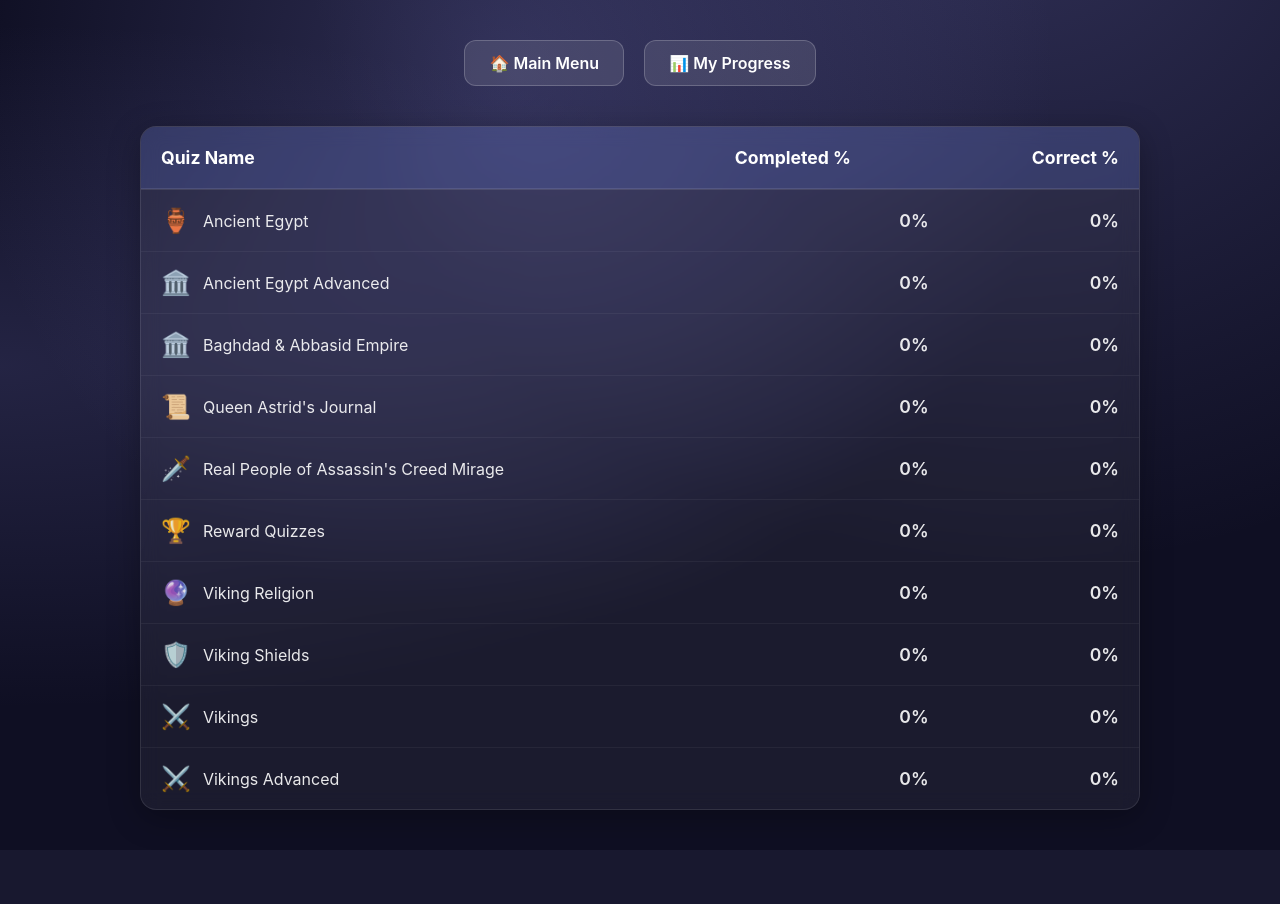
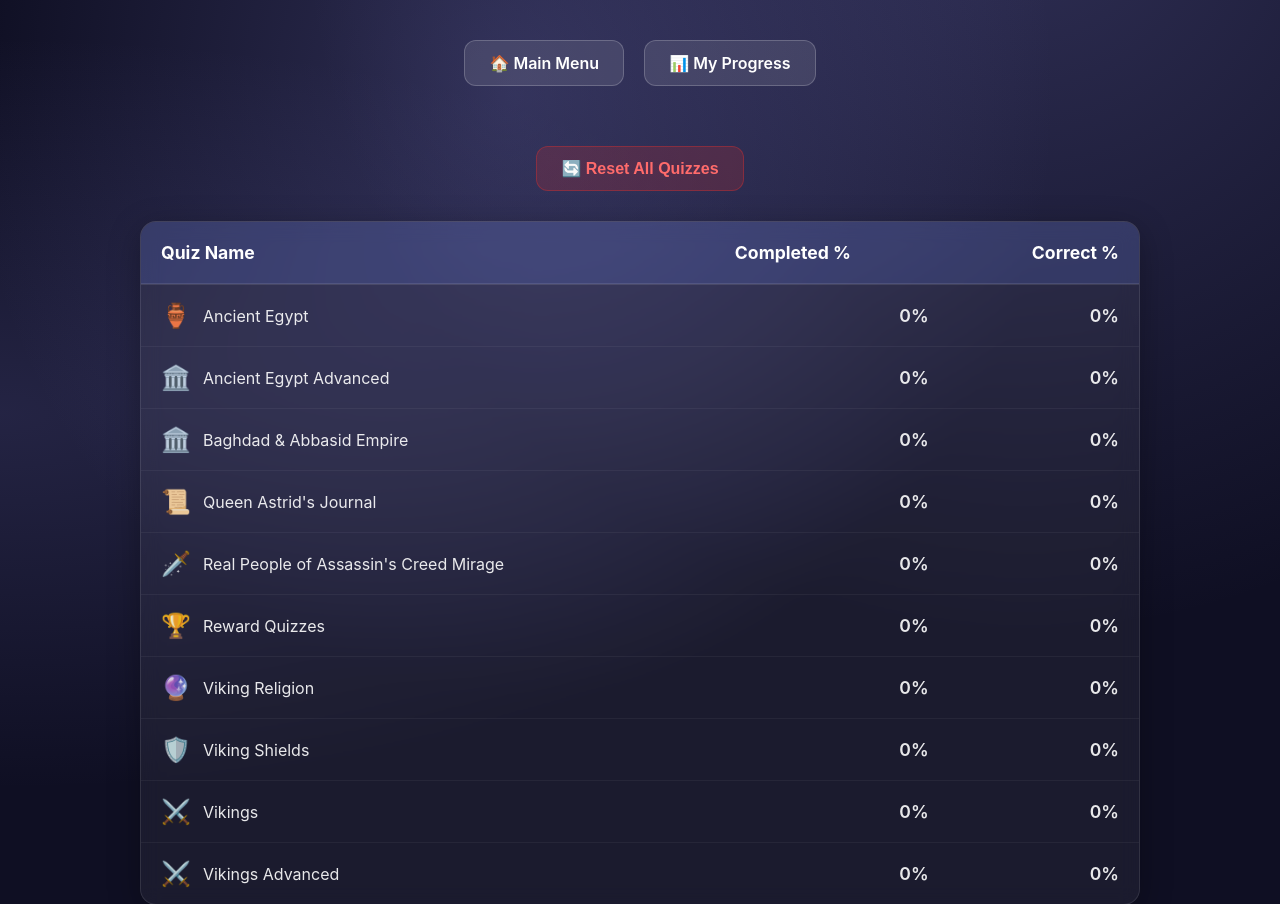
Before and after one commit to hadefuwa/qa-app, a Flask app: page /progress in a window 1280 px wide. Shown: the part 118-1022 px from the top of the page. Before the commit the page ends 968 px from the top, so only its background shows below. Run offline with Flask 3, Linux system fonts and the light colour scheme.

Commit message:
Add Reset All Quizzes button to progress page

```diff
--- a/templates/progress.html
+++ b/templates/progress.html
@@ -71,6 +71,30 @@
             background: rgba(255, 255, 255, 0.2);
             transform: translateY(-2px);
             box-shadow: 0 4px 12px rgba(102, 126, 234, 0.3);
+        }
+
+        .reset-button {
+            display: inline-flex;
+            align-items: center;
+            gap: 8px;
+            background: rgba(214, 48, 49, 0.2);
+            color: #ff6b6b;
+            padding: 12px 24px;
+            border-radius: 12px;
+            text-decoration: none;
+            font-weight: 600;
+            font-size: 1rem;
+            transition: all 0.3s ease;
+            border: 1px solid rgba(214, 48, 49, 0.4);
+            cursor: pointer;
+            margin-top: 20px;
+        }
+
+        .reset-button:hover {
+            background: rgba(214, 48, 49, 0.3);
+            transform: translateY(-2px);
+            box-shadow: 0 4px 12px rgba(214, 48, 49, 0.3);
+            border-color: rgba(214, 48, 49, 0.6);
         }
 
         .progress-table {
@@ -166,6 +190,10 @@
             <a href="/progress" class="nav-link">📊 My Progress</a>
         </div>
 
+        <div style="text-align: center; margin-bottom: 30px;">
+            <button onclick="resetAllQuizzes()" class="reset-button">🔄 Reset All Quizzes</button>
+        </div>
+
         <div class="progress-table">
             <table>
                 <thead>
@@ -237,6 +265,22 @@
             tableBody.innerHTML = rowsHTML;
         }
 
+        // Reset all quiz progress
+        function resetAllQuizzes() {
+            if (confirm('Are you sure you want to reset ALL quiz progress? This will clear all your answers and cannot be undone.')) {
+                // Clear all quiz progress from localStorage
+                Object.keys(quizzes).forEach(quizId => {
+                    localStorage.removeItem(quizId + '_answers');
+                });
+
+                // Reload the progress table
+                loadAllProgress();
+
+                // Show confirmation message
+                alert('All quiz progress has been reset!');
+            }
+        }
+
         // Load all progress when page loads
         loadAllProgress();
 
```
